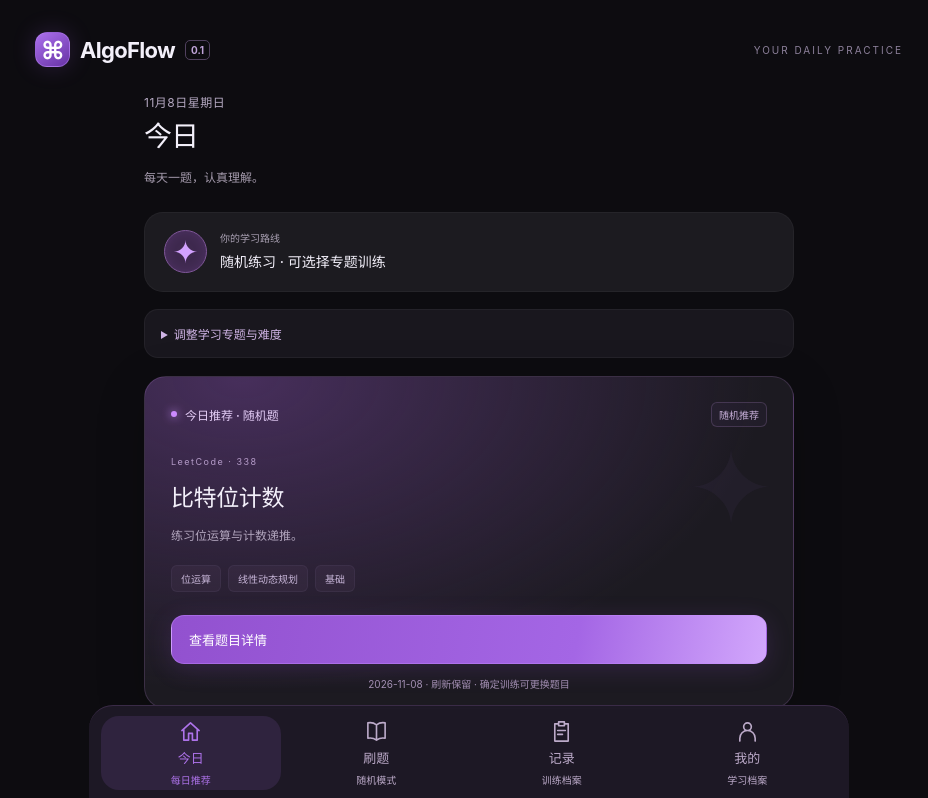
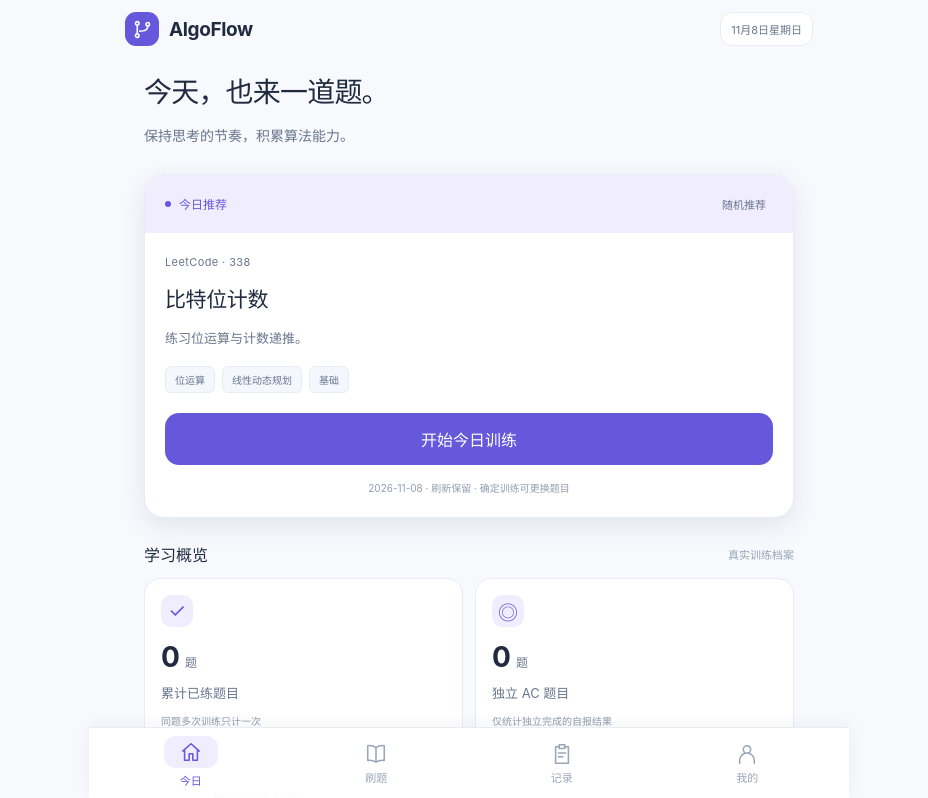
Before and after one commit to xmy-yunze/AlgoFlow, a Vue app: page / in a window 1280 px wide. Shown: the top 798 px of the page, without its empty margins (171-1099 px from the left). Built offline with nearby package versions, Linux system fonts and the light colour scheme.

Commit message:
feat: refresh AlgoFlow with Pixso light UI

```diff
--- a/index.html
+++ b/index.html
@@ -3,7 +3,7 @@
   <head>
     <meta charset="UTF-8" />
     <meta name="viewport" content="width=device-width, initial-scale=1.0, viewport-fit=cover" />
-    <meta name="theme-color" content="#0d0c10" />
+    <meta name="theme-color" content="#F7F9FD" />
     <meta name="description" content="AlgoFlow：每日训练、随机刷题与个人训练档案。" />
     <link rel="manifest" href="/manifest.webmanifest" />
     <link rel="icon" type="image/png" sizes="192x192" href="/icons/icon-192.png" />
@@ -11,7 +11,7 @@
     <meta name="apple-mobile-web-app-capable" content="yes" />
     <meta name="mobile-web-app-capable" content="yes" />
     <meta name="apple-mobile-web-app-title" content="AlgoFlow" />
-    <meta name="apple-mobile-web-app-status-bar-style" content="black-translucent" />
+    <meta name="apple-mobile-web-app-status-bar-style" content="default" />
     <title>AlgoFlow · 今日学习</title>
   </head>
   <body>
--- a/src/App.vue
+++ b/src/App.vue
@@ -1,6 +1,7 @@
 <script setup>
 import { restoreRandomSnapshot } from './lib/randomSnapshot.js'
 import CompletionCelebration from './components/CompletionCelebration.vue'
+import { learningStatistics } from './lib/statistics.js'
 import LearningStatistics from './components/LearningStatistics.vue'
 import AppShell from './components/AppShell.vue'
 import TodayPage from './pages/TodayPage.vue'
@@ -132,6 +133,7 @@ function exportArchive() {
   const url = URL.createObjectURL(new Blob([JSON.stringify(data, null, 2)], { type: 'application/json' }))
   const a = document.createElement('a'); a.href = url; a.download = `AlgoFlow-${localDate()}.json`; a.click(); setTimeout(() => URL.revokeObjectURL(url), 1000)
 }
+const todayOverview = computed(() => learningStatistics(state.value.sessions ?? []))
 const detail = ref(null)
 const activeTab = ref('today')
 const formDirty = ref(false)
@@ -207,7 +209,7 @@ onUnmounted(() => { clearInterval(timer); window.removeEventListener('focus', re
 
 <template>
   <CompletionCelebration v-if="celebrate" @close="celebrate = false" /><AppShell :active="activeTab" :secondary="!!detail" @navigate="switchTab"><div class="page-shell">
-    <header class="brand-row"><a class="brand" :href="routeBase()" @click.prevent="navigate(routeBase())" aria-label="AlgoFlow 首页"><span class="brand-icon">⌘</span>AlgoFlow<span class="version">0.1</span></a><span class="edition">YOUR DAILY PRACTICE</span></header>
+    <header class="brand-row"><a class="brand" :href="routeBase()" @click.prevent="navigate(routeBase())" aria-label="AlgoFlow 首页"><span class="brand-icon"><svg viewBox="0 0 24 24" width="21" height="21" fill="none" stroke="currentColor" stroke-width="1.8"><circle cx="6" cy="5" r="2"/><circle cx="18" cy="6" r="2"/><circle cx="6" cy="19" r="2"/><path d="M6 7v10M8 14c8 0 10-2 10-6"/></svg></span>AlgoFlow</a><span class="date-pill">{{ todayLabel }}</span></header>
     <main v-if="recording && detail" class="detail-page">
       <button class="secondary-button back-button" @click="closeRecording">← 返回题目详情</button>
       <p class="problem-id">{{ detail.problem.externalId }} · {{ detail.problem.title }}</p>
@@ -236,14 +238,15 @@ onUnmounted(() => { clearInterval(timer); window.removeEventListener('focus', re
     </main>
     <main v-show="!detail">
       <TodayPage v-show="activeTab === 'today'">
-      <section class="greeting"><p class="eyebrow">{{ todayLabel }}</p><h1>今日</h1><p class="intro">每天一题，认真理解。</p></section>
+      <section class="greeting today-welcome"><h1>今天，也来一道题。</h1><p class="intro">保持思考的节奏，积累算法能力。</p></section>
       <p v-if="warning" class="notice" role="alert">{{ warning }}</p>
-      <section class="learning-banner" aria-label="当前学习方向"><span class="orbit-icon" aria-hidden="true">✦</span><div><span class="banner-caption">你的学习路线</span><strong>{{ training?.confirmed ? topicPath(training.topicId) + ' · ' + training.difficulty : '随机练习 · 可选择专题训练' }}</strong></div></section>
-      <details class="settings-card"><summary>调整学习专题与难度</summary><div class="filter-grid"><TopicPicker v-model="draftSettings.topicId" label="学习专题" /><SmoothSelect v-model="draftSettings.difficulty" label="学习难度" :options="difficulties" /></div><button class="primary-button" @click="confirmTraining">确定训练 </button><p v-if="trainingMessage" role="status">{{ trainingMessage }}</p><p>选择专题与难度后，点击确定训练，下方立即推荐对应题目。未确定时默认随机推荐。</p></details>
-      <section class="daily-card clickable-card" aria-labelledby="daily-title" :tabindex="dailyProblem ? 0 : undefined" :role="dailyProblem ? 'link' : undefined" @click="showDetail(dailyProblem, 'daily', $event)" @keydown.enter.self.prevent="showDetail(dailyProblem, 'daily', $event)"><div class="card-top"><span class="label"><span class="small-dot"></span>{{ training?.confirmed ? '系统训练 · 专题练习' : '今日推荐 · 随机题' }}</span><span class="sample-tag">{{ isCompleted(dailyProblem) ? '已手动完成' : (training?.confirmed ? '已确定训练' : '随机推荐') }}</span></div>
-        <template v-if="dailyProblem"><div v-if="isCompleted(dailyProblem)" class="daily-congrats" role="status"><strong>✦ 今日挑战已完成，真棒！</strong><span>每一次认真思考，都在让你更进一步。</span></div><div class="topic-line">{{ dailyProblem.platform }} · {{ dailyProblem.externalId }}</div><h2 id="daily-title">{{ dailyProblem.title }}</h2><p class="daily-description">{{ dailyProblem.focus }}</p><div class="tags"><span v-for="id in dailyProblem.leafTopicIds" :key="id">{{ topicName(id) }}</span><span>{{ dailyProblem.difficulty }}</span></div><button class="primary-button" @click.stop="showDetail(dailyProblem, 'daily', $event)">查看题目详情 </button><p class="card-footnote">{{ date }} · 刷新保留 · 确定训练可更换题目</p></template>
+      <section class="daily-card clickable-card" aria-labelledby="daily-title" :tabindex="dailyProblem ? 0 : undefined" :role="dailyProblem ? 'link' : undefined" @click="showDetail(dailyProblem, 'daily', $event)" @keydown.enter.self.prevent="showDetail(dailyProblem, 'daily', $event)"><div class="card-top"><span class="label"><span class="small-dot"></span>今日推荐</span><span class="sample-tag">{{ isCompleted(dailyProblem) ? '已手动完成' : (training?.confirmed ? '已确定训练' : '随机推荐') }}</span></div>
+        <template v-if="dailyProblem"><div v-if="isCompleted(dailyProblem)" class="daily-congrats" role="status"><strong>✦ 今日挑战已完成，真棒！</strong><span>每一次认真思考，都在让你更进一步。</span></div><div class="topic-line">{{ dailyProblem.platform }} · {{ dailyProblem.externalId }}</div><h2 id="daily-title">{{ dailyProblem.title }}</h2><p class="daily-description">{{ dailyProblem.focus }}</p><div class="tags"><span v-for="id in dailyProblem.leafTopicIds" :key="id">{{ topicName(id) }}</span><span>{{ dailyProblem.difficulty }}</span></div><button class="primary-button" @click.stop="showDetail(dailyProblem, 'daily', $event)">开始今日训练 </button><p class="card-footnote">{{ date }} · 刷新保留 · 确定训练可更换题目</p></template>
         <template v-else><h2 id="daily-title">当前没有可推荐的新题</h2><p class="daily-description">当前专题与难度下没有未完成题目。请调整学习设置，或到随机模式选择其他范围。</p></template>
       </section>
+      <section class="today-overview"><div class="overview-heading"><h2>学习概览</h2><span>真实训练档案</span></div><div class="overview-grid"><article><span class="overview-symbol" aria-hidden="true">✓</span><strong>{{ todayOverview.practiced }}<small>题</small></strong><p>累计已练题目</p><span>同题多次训练只计一次</span></article><article><span class="overview-symbol" aria-hidden="true">◎</span><strong>{{ todayOverview.independent }}<small>题</small></strong><p>独立 AC 题目</p><span>仅统计独立完成的自报结果</span></article></div></section>
+      <button class="archive-entry" @click="switchTab('review')"><span class="archive-symbol" aria-hidden="true">▤</span><span><strong>我的训练档案</strong><small>回顾练过的题目和训练结果</small></span><span aria-hidden="true">›</span></button>
+      <details class="settings-card"><summary>调整学习专题与难度</summary><div class="filter-grid"><TopicPicker v-model="draftSettings.topicId" label="学习专题" /><SmoothSelect v-model="draftSettings.difficulty" label="学习难度" :options="difficulties" /></div><button class="primary-button" @click="confirmTraining">确定训练 </button><p v-if="trainingMessage" role="status">{{ trainingMessage }}</p><p>选择专题与难度后，点击确定训练，下方立即推荐对应题目。未确定时默认随机推荐。</p></details>
       </TodayPage>
       <PracticePage v-show="activeTab === 'practice'"><section class="greeting"><h1>刷题</h1><p class="intro">选择范围，随机练习。</p></section>
       <section v-if="panel" id="practice-panel" class="preview" aria-labelledby="panel-title"><div class="preview-top"><span>{{ panel === 'random' ? '随机刷题' : panel === 'daily' ? '今日训练' : '独立错题复习' }}</span><button @click="panel = ''" aria-label="收起练习面板">收起 ×</button></div>
--- a/src/components/AppShell.vue
+++ b/src/components/AppShell.vue
@@ -8,4 +8,4 @@ const tabs = [
  { id:'profile', name:'我的', caption:'学习档案', path:'M8 7a4 4 0 1 0 8 0 4 4 0 0 0-8 0M4 22v-3a8 8 0 0 1 16 0v3' },
 ]
 </script>
-<template><div class="app-shell" :class="{ 'secondary-shell': secondary }"><slot /><nav v-if="!secondary" class="tabbar" aria-label="底部导航"><button v-for="tab in tabs" :key="tab.id" :aria-current="active === tab.id ? 'page' : undefined" :class="{ active: active === tab.id }" @click="$emit('navigate',tab.id)"><svg viewBox="0 0 24 24" fill="none" stroke="currentColor" stroke-width="1.7" stroke-linecap="round" stroke-linejoin="round" aria-hidden="true"><path :d="tab.path" /></svg><strong>{{ tab.name }}</strong><small>{{ tab.caption }}</small></button></nav></div></template>
+<template><div class="app-shell" :class="{ 'secondary-shell': secondary }"><slot /><nav v-if="!secondary" class="tabbar" aria-label="底部导航"><button v-for="tab in tabs" :key="tab.id" :aria-current="active === tab.id ? 'page' : undefined" :class="{ active: active === tab.id }" @click="$emit('navigate',tab.id)"><svg viewBox="0 0 24 24" fill="none" stroke="currentColor" stroke-width="1.7" stroke-linecap="round" stroke-linejoin="round" aria-hidden="true"><path :d="tab.path" /></svg><strong>{{ tab.name }}</strong></button></nav></div></template>
--- a/src/components/CompletionCelebration.vue
+++ b/src/components/CompletionCelebration.vue
@@ -10,5 +10,5 @@ const particles=Array.from({length:84},(_,i)=>{const angle=(i%21)/21*Math.PI*2;c
 </script>
 <template><Teleport to="body"><div class="celebration" @keydown.esc="emit('close')"><div class="fireworks" aria-hidden="true"><i v-for="(style,index) in particles" :key="index" :style="style" /></div><section class="congrats-card" role="dialog" aria-modal="true" aria-labelledby="congrats-title"><span class="congrats-star" aria-hidden="true">✦</span><p>今天的努力，值得庆祝</p><h2 id="congrats-title">恭喜完成今日挑战！</h2><p>又解开一道题，也让思路更清晰了一点。<br />认真坚持的你，正在慢慢变强。</p><button ref="closeButton" class="primary-button" @click="emit('close')" @keydown.tab.prevent="closeButton?.focus()">收下这份鼓励</button></section></div></Teleport></template>
 <style scoped>
-.celebration{position:fixed;inset:0;z-index:100;display:grid;place-items:center;padding:24px;background:#0d0c10dd;backdrop-filter:blur(10px)}.fireworks{position:absolute;inset:0;overflow:hidden;pointer-events:none}.fireworks i{position:absolute;width:6px;height:6px;border-radius:50%;background:var(--color);box-shadow:0 0 10px var(--color);opacity:0;animation:burst 1.6s ease-out var(--delay) 2}.congrats-card{position:relative;max-width:390px;width:100%;padding:32px 24px;text-align:center;border:1px solid #c294ec66;border-radius:28px;background:linear-gradient(150deg,#392447,#1f1927 70%);box-shadow:0 20px 90px #ae73ea22}.congrats-star{display:block;font-size:54px;color:#e2bbff;margin-bottom:18px}.congrats-card h2{font-size:24px;line-height:1.5;color:#f3f0fa}.congrats-card p{font-size:13px;line-height:1.9;color:#d0bddd}.congrats-card .primary-button{justify-content:center;margin-top:26px}@keyframes burst{0%{opacity:0;transform:translate(0,0) scale(.3)}12%{opacity:1}80%{opacity:.65}100%{opacity:0;transform:translate(var(--x),var(--y)) scale(.2)}}@media(prefers-reduced-motion:reduce){.fireworks{display:none}.celebration{backdrop-filter:none}}
+.celebration{position:fixed;inset:0;z-index:100;display:grid;place-items:center;padding:24px;background:#F7F9FDdd;backdrop-filter:blur(10px)}.fireworks{position:absolute;inset:0;overflow:hidden;pointer-events:none}.fireworks i{position:absolute;width:6px;height:6px;border-radius:50%;background:var(--color);box-shadow:0 0 10px var(--color);opacity:0;animation:burst 1.6s ease-out var(--delay) 2}.congrats-card{position:relative;max-width:390px;width:100%;padding:32px 24px;text-align:center;border:1px solid #E8ECF4;border-radius:28px;background:linear-gradient(150deg,#F0EDFF,#FFFFFF 70%);box-shadow:0 20px 90px #6658DB22}.congrats-star{display:block;font-size:54px;color:#e2bbff;margin-bottom:18px}.congrats-card h2{font-size:24px;line-height:1.5;color:#202B3F}.congrats-card p{font-size:13px;line-height:1.9;color:#68768D}.congrats-card .primary-button{justify-content:center;margin-top:26px}@keyframes burst{0%{opacity:0;transform:translate(0,0) scale(.3)}12%{opacity:1}80%{opacity:.65}100%{opacity:0;transform:translate(var(--x),var(--y)) scale(.2)}}@media(prefers-reduced-motion:reduce){.fireworks{display:none}.celebration{backdrop-filter:none}}
 </style>
--- a/src/components/SmoothSelect.vue
+++ b/src/components/SmoothSelect.vue
@@ -15,5 +15,5 @@ function choose(option) { emit('update:modelValue', valueOf(option)); emit('chan
 </div>
 </template>
 <style scoped>
-.smooth-select{min-width:0}.smooth-label{display:block;margin-bottom:9px;font-size:12px;color:#c8b7d6}.smooth-trigger{width:100%;min-height:46px;display:flex;justify-content:space-between;align-items:center;gap:12px;text-align:left;font:inherit;font-size:14px;line-height:1.6;padding:10px 14px;border:1px solid var(--field-border);border-radius:var(--field-radius);background:var(--field-bg);color:#f3eafa}.smooth-panel{margin-top:10px;padding:10px;background:#201a29;border:1px solid #654c7b;border-radius:20px;display:grid;gap:7px}.smooth-panel button{display:flex;justify-content:space-between;align-items:center;min-height:44px;padding:12px 14px;border:1px solid transparent;border-radius:14px;background:#30243c;color:#e8d7f5;font:inherit;font-size:13px;text-align:left}.smooth-panel button:hover,.smooth-panel .selected{background:#49305d;border-color:#9161b0}.smooth-trigger:focus-visible{outline:3px solid #d6b4ff;outline-offset:3px}
+.smooth-select{min-width:0}.smooth-label{display:block;margin-bottom:9px;font-size:12px;color:#68768D}.smooth-trigger{width:100%;min-height:46px;display:flex;justify-content:space-between;align-items:center;gap:12px;text-align:left;font:inherit;font-size:14px;line-height:1.6;padding:10px 14px;border:1px solid var(--field-border);border-radius:var(--field-radius);background:var(--field-bg);color:#202B3F}.smooth-panel{margin-top:10px;padding:10px;background:#FFFFFF;border:1px solid #654c7b;border-radius:20px;display:grid;gap:7px}.smooth-panel button{display:flex;justify-content:space-between;align-items:center;min-height:44px;padding:12px 14px;border:1px solid transparent;border-radius:14px;background:#F0EDFF;color:#202B3F;font:inherit;font-size:13px;text-align:left}.smooth-panel button:hover,.smooth-panel .selected{background:#E8E3FF;border-color:#9161b0}.smooth-trigger:focus-visible{outline:3px solid #d6b4ff;outline-offset:3px}
 </style>
--- a/src/components/TopicPicker.vue
+++ b/src/components/TopicPicker.vue
@@ -34,5 +34,5 @@ function enter(node) {
   </div>
 </template>
 <style scoped>
-.topic-picker{min-width:0}.picker-label{display:block;margin-bottom:9px;font-size:12px;color:#c8b7d6}.picker-trigger{width:100%;min-height:46px;display:flex;align-items:center;justify-content:space-between;gap:12px;text-align:left;font:inherit;font-size:14px;line-height:1.6;border:1px solid var(--field-border);border-radius:var(--field-radius);background:var(--field-bg);color:#f3eafa;padding:10px}.picker-panel{margin-top:10px;padding:12px;background:#201a29;border:1px solid #654c7b;border-radius:20px}.picker-heading{display:flex;align-items:center;justify-content:space-between;gap:8px;margin-bottom:12px;flex-wrap:wrap}.picker-heading strong{font-size:12px}.picker-heading button{border:0;background:transparent;color:#d2b4ed;min-height:38px}.picker-options{display:grid;grid-template-columns:repeat(2,minmax(0,1fr));gap:8px}.picker-options button,.picker-all{min-height:44px;text-align:left;padding:10px;border:1px solid #72538a55;border-radius:14px;background:#30243c;color:#e8d7f5;font-size:12px;line-height:1.5;display:flex;justify-content:space-between;align-items:center;gap:8px}.picker-options button:hover,.picker-all:hover{background:#49305d}.picker-all{width:100%;margin-bottom:10px;color:#d4a2ff;background:#412b52}.picker-trigger:focus-visible{outline:3px solid #d6b4ff;outline-offset:3px}
+.topic-picker{min-width:0}.picker-label{display:block;margin-bottom:9px;font-size:12px;color:#68768D}.picker-trigger{width:100%;min-height:46px;display:flex;align-items:center;justify-content:space-between;gap:12px;text-align:left;font:inherit;font-size:14px;line-height:1.6;border:1px solid var(--field-border);border-radius:var(--field-radius);background:var(--field-bg);color:#202B3F;padding:10px}.picker-panel{margin-top:10px;padding:12px;background:#FFFFFF;border:1px solid #654c7b;border-radius:20px}.picker-heading{display:flex;align-items:center;justify-content:space-between;gap:8px;margin-bottom:12px;flex-wrap:wrap}.picker-heading strong{font-size:12px}.picker-heading button{border:0;background:transparent;color:#6658DB;min-height:38px}.picker-options{display:grid;grid-template-columns:repeat(2,minmax(0,1fr));gap:8px}.picker-options button,.picker-all{min-height:44px;text-align:left;padding:10px;border:1px solid #72538a55;border-radius:14px;background:#F0EDFF;color:#202B3F;font-size:12px;line-height:1.5;display:flex;justify-content:space-between;align-items:center;gap:8px}.picker-options button:hover,.picker-all:hover{background:#E8E3FF}.picker-all{width:100%;margin-bottom:10px;color:#d4a2ff;background:#412b52}.picker-trigger:focus-visible{outline:3px solid #d6b4ff;outline-offset:3px}
 </style>
--- a/src/style.css
+++ b/src/style.css
@@ -147,3 +147,15 @@ select, input:not([type=checkbox]):not([type=radio]), textarea { border-radius:v
 @media(prefers-reduced-motion:no-preference){.tabbar button{transition:background .16s,color .16s}}
 .ai-placeholder { border-top:1px solid #79618d44;padding-top:12px;margin-top:22px; }.ai-placeholder h2,.ai-placeholder h3{font-size:14px;color:#c7afda}.ai-placeholder p{font-size:12px;color:#BCAAC9;line-height:1.8}
 .daily-congrats{display:flex;flex-direction:column;gap:8px;margin:20px 0;padding:16px;background:#ae73ea18;border:1px solid #ae73ea44;border-radius:18px}.daily-congrats strong{color:#e0bcff;font-size:14px}.daily-congrats span{color:#BCAAC9;font-size:11px}.daily-congrats button{align-self:flex-start;border:0;background:transparent;color:#dab3fa;padding:8px 0;min-height:36px;font-size:12px}
+/* UI 2.0 · Pixso light theme. Business and storage rules stay unchanged. */
+:root { color:#202B3F;background:#F7F9FD;color-scheme:light;--field-bg:#F4F7FD;--field-border:#DCE2EF; }
+body { background:#F7F9FD;color:#202B3F; }
+.app-shell { background:#F7F9FD; }
+body .app-shell .page-shell { max-width:760px;padding-top:max(12px,env(safe-area-inset-top)); }
+.brand { color:#202B3F;font-size:19px;letter-spacing:-.4px; }.brand-icon{width:34px;height:34px;border:0;background:#6658DB;border-radius:11px;box-shadow:none;color:white;}.date-pill{font-size:11px;color:#68768D;border:1px solid #E8ECF4;border-radius:12px;padding:8px 10px;background:white;}
+body .app-shell .today-welcome{padding:28px 0 24px;}body .app-shell .today-welcome h1{font-size:28px;font-weight:700;color:#202B3F;letter-spacing:-.8px;}body .app-shell .intro{color:#68768D;font-size:14px;}
+.daily-card{padding:0;border:1px solid #E8ECF4;background:white;border-radius:20px;box-shadow:0 8px 24px #2e3e6b1a;margin-bottom:24px;}.daily-card::after{display:none}.card-top{background:#F0EDFF;padding:17px 20px}.label{color:#6658DB;font-weight:600}.small-dot{background:#6658DB;box-shadow:none}.sample-tag{color:#68768D;border:0;background:transparent;font-size:11px;}.daily-card .topic-line{margin:22px 20px 0;color:#68768D;font-size:11px;letter-spacing:.4px}.daily-card h2{margin:14px 20px;font-size:21px;color:#202B3F}.daily-description{margin:0 20px;color:#68768D;font-size:13px;line-height:1.8}.daily-card .tags{margin:16px 20px 20px}.tags span{background:#F4F7FD;color:#68768D;border:1px solid #E8ECF4}.daily-card .primary-button{width:calc(100% - 40px);margin:0 20px}.primary-button{background:#6658DB;box-shadow:none;border:0;border-radius:14px;min-height:50px;justify-content:center;font-size:16px}.primary-button:hover{background:#574ac6;filter:none}.card-footnote{color:#929EB1;margin:14px 20px 20px;font-size:10px;line-height:1.8;}
+.today-overview{margin-bottom:24px}.overview-heading{display:flex;justify-content:space-between;align-items:center;margin-bottom:12px}.overview-heading h2{font-size:16px;margin:0}.overview-heading>span{color:#9AA6B8;font-size:11px}.overview-grid{display:grid;grid-template-columns:1fr 1fr;gap:12px}.overview-grid article{background:white;border:1px solid #E8ECF4;padding:16px;border-radius:16px;min-width:0}.overview-symbol{display:grid;place-items:center;width:32px;height:32px;background:#F0EDFF;color:#6658DB;border-radius:10px;margin-bottom:12px;font-size:20px}.overview-grid strong{display:block;font-size:28px;line-height:1.3}.overview-grid small{font-size:12px;color:#68768D;margin-left:5px;font-weight:500}.overview-grid p{font-size:13px;color:#68768D;margin:7px 0}.overview-grid article>span:last-child{font-size:10px;color:#929EB1;line-height:1.7}.archive-entry{width:100%;display:flex;align-items:center;gap:12px;background:white;border:1px solid #E8ECF4;border-radius:16px;padding:16px;margin-bottom:20px;color:#202B3F;text-align:left}.archive-symbol{width:40px;height:40px;background:#F0EDFF;color:#6658DB;border-radius:12px;display:grid;place-items:center;font-size:24px}.archive-entry>span:nth-child(2){flex:1;display:flex;flex-direction:column;gap:5px}.archive-entry strong{font-size:15px}.archive-entry small{font-size:12px;color:#68768D}.archive-entry>span:last-child{color:#9AA6B8;font-size:24px}
+.settings-card,.preview,.history-record{background:#FFF;border-color:#E8ECF4;color:#202B3F}.settings-card summary,.preview-top,.preview-top button{color:#6658DB}.settings-card p,.preview p,.record-note,.tab-page>p{color:#68768D}.filter-grid label{color:#68768D}.secondary-button,.record-actions button{background:#F0EDFF;border:1px solid #DED8FA;color:#6658DB}.result-card{background:white;border-color:#E8ECF4;color:#68768D}.result-card strong{color:#202B3F}.result-action{color:#6658DB}.problem-id{color:#68768D!important}.ai-placeholder{border-color:#E8ECF4}.ai-placeholder h2,.ai-placeholder h3{color:#68768D}.daily-congrats{background:#F0EDFF;border-color:#DED8FA;margin:20px}.daily-congrats strong{color:#6658DB}.daily-congrats span{color:#68768D}
+.tabbar{background:#FFFFFFf5;border-color:#E8ECF4;border-radius:0;box-shadow:0 -2px 16px #202b3f0d;padding-top:8px;padding-bottom:calc(8px + env(safe-area-inset-bottom));}.tabbar button{min-height:56px;gap:4px;border-radius:12px;color:#9AA6B8}.tabbar button.active{background:transparent;color:#6658DB}.tabbar button.active svg{background:#F0EDFF;box-sizing:content-box;padding:5px 16px;border-radius:12px;margin-top:-5px}.tabbar strong{font-size:11px}.tabbar svg{width:22px;height:22px}.notice{background:#FFF6E8;color:#8b6015!important;border-color:#F0D7AC}.app-shell{padding-bottom:calc(96px + env(safe-area-inset-bottom))}.secondary-shell{padding-bottom:24px}button:focus-visible,a:focus-visible{outline-color:#9c8eed}
+@media(max-width:599px){body .app-shell .page-shell{padding-left:20px;padding-right:20px}.daily-card{padding:0}.daily-card h2{font-size:21px}.date-pill{font-size:10px;}}
```
Also changed, not shown: src/components/LearningStatistics.vue (+1 -1 lines), src/components/PracticeForm.vue (+1 -1 lines), src/pages/ReviewPage.vue (+1 -1 lines), public/manifest.webmanifest.
